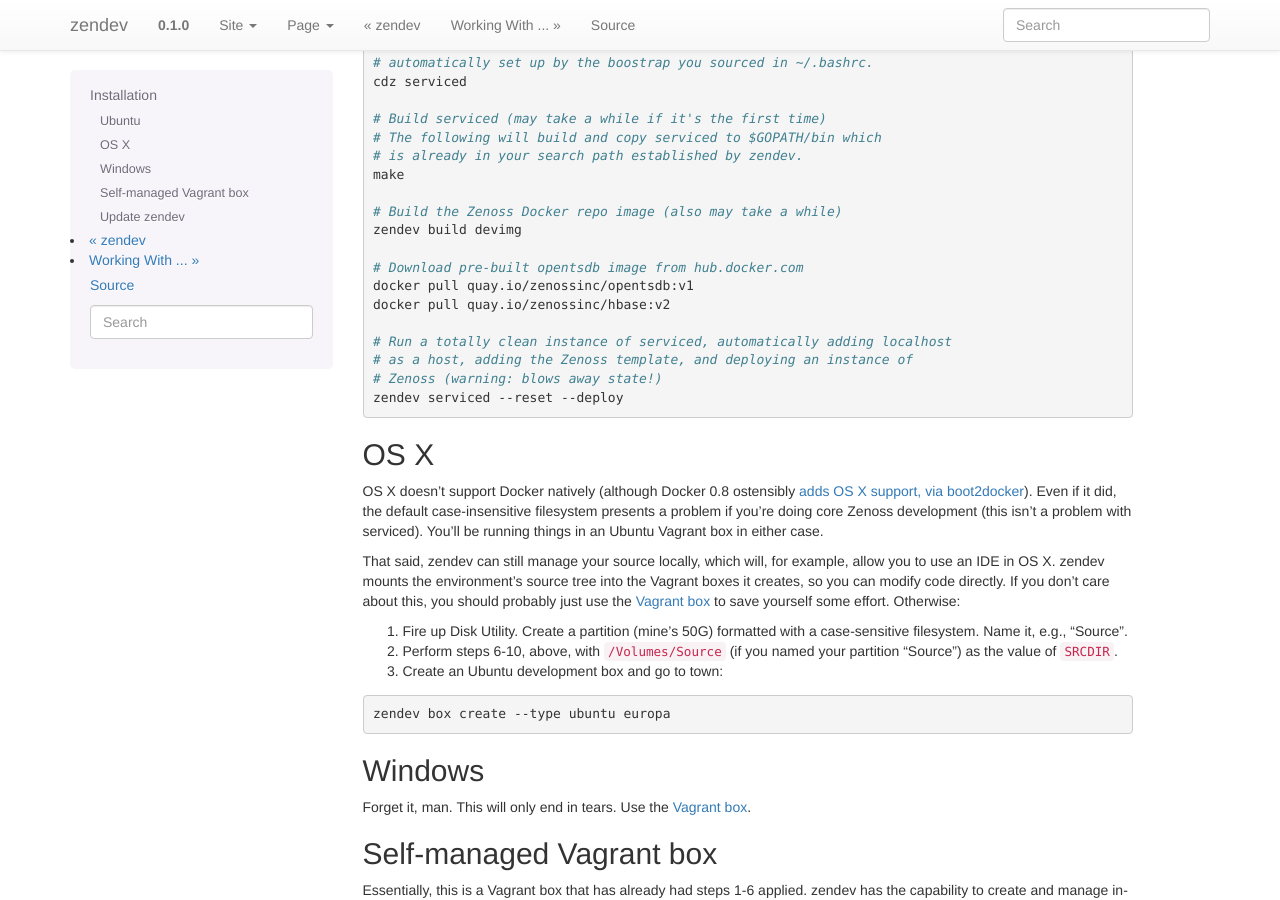
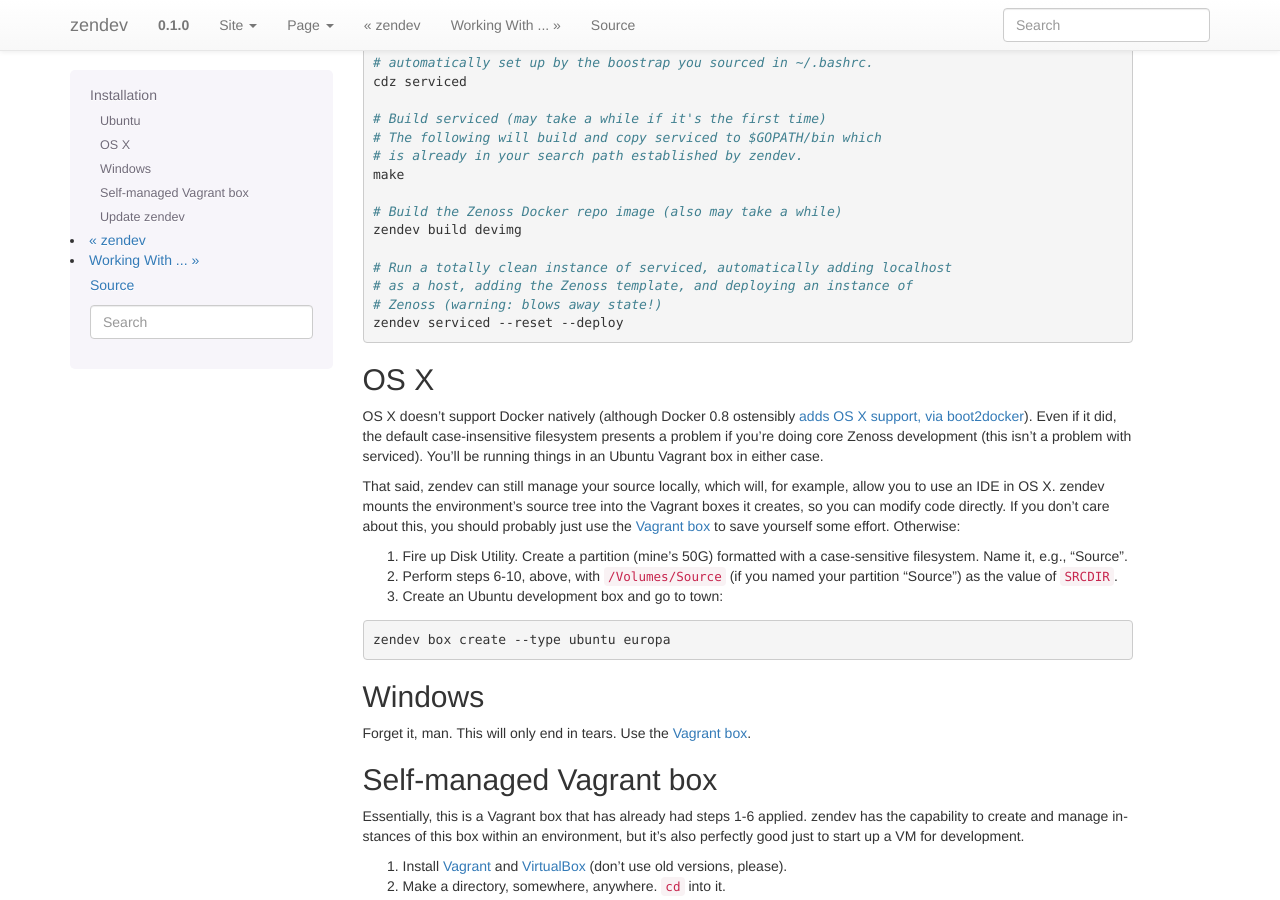
Before and after one commit to zenoss/zendev, a Sphinx documentation site: the page built from docs/installation.rst, in a window 1280 px wide and 900 px high, scrolled down 3646 px. Built offline with Sphinx 7.4.7, drawn with Linux system fonts in a browser that asks for light colours.

Commit message:
removed obsolete docker pull commands for opentsdb,hbase

```diff
--- a/docs/installation.rst
+++ b/docs/installation.rst
@@ -223,10 +223,6 @@
     # Build the Zenoss Docker repo image (also may take a while)
     zendev build devimg
 
-    # Download pre-built opentsdb image from hub.docker.com
-    docker pull quay.io/zenossinc/opentsdb:v1
-    docker pull quay.io/zenossinc/hbase:v2
-
     # Run a totally clean instance of serviced, automatically adding localhost
     # as a host, adding the Zenoss template, and deploying an instance of
     # Zenoss (warning: blows away state!)
```
